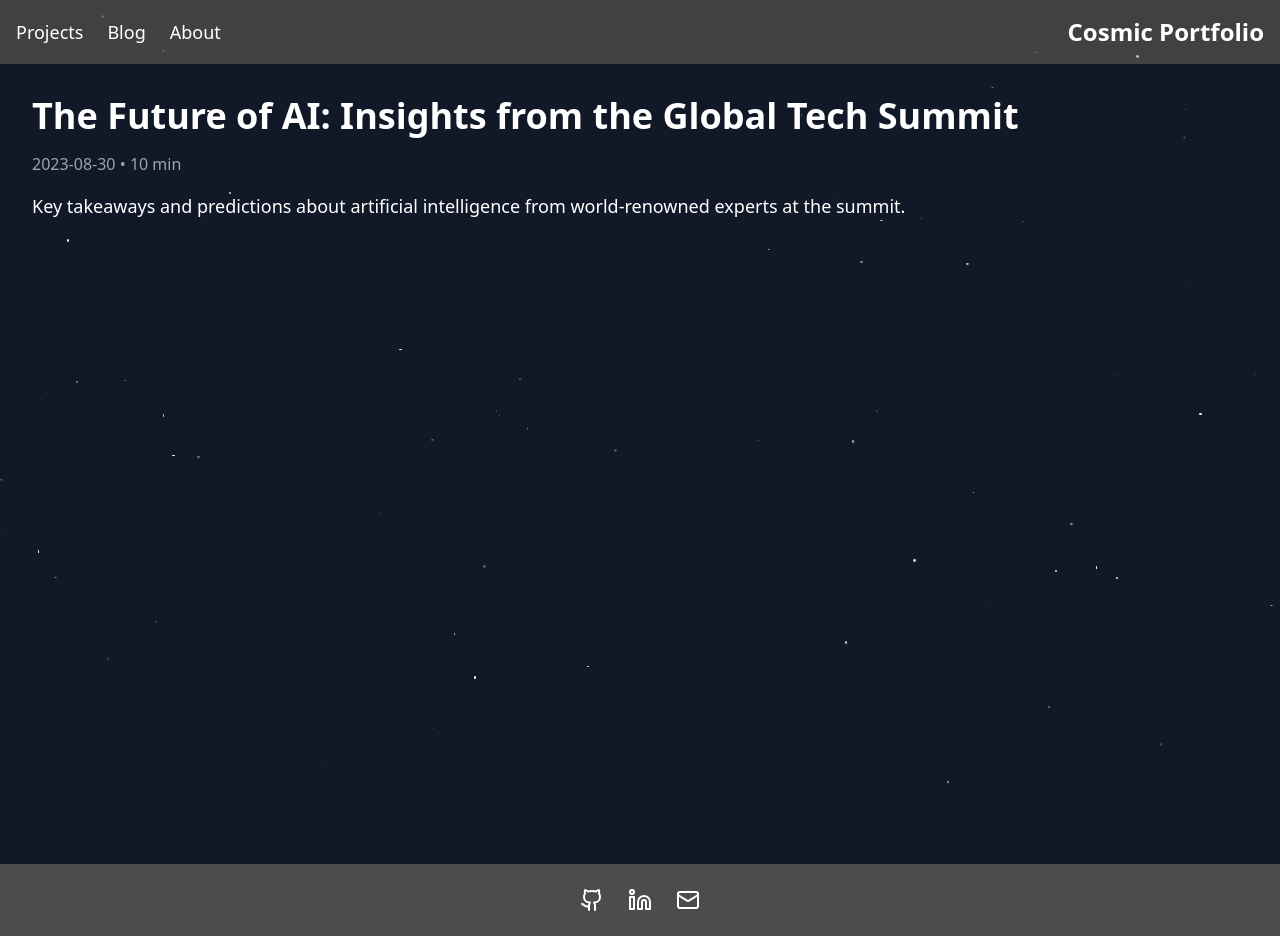
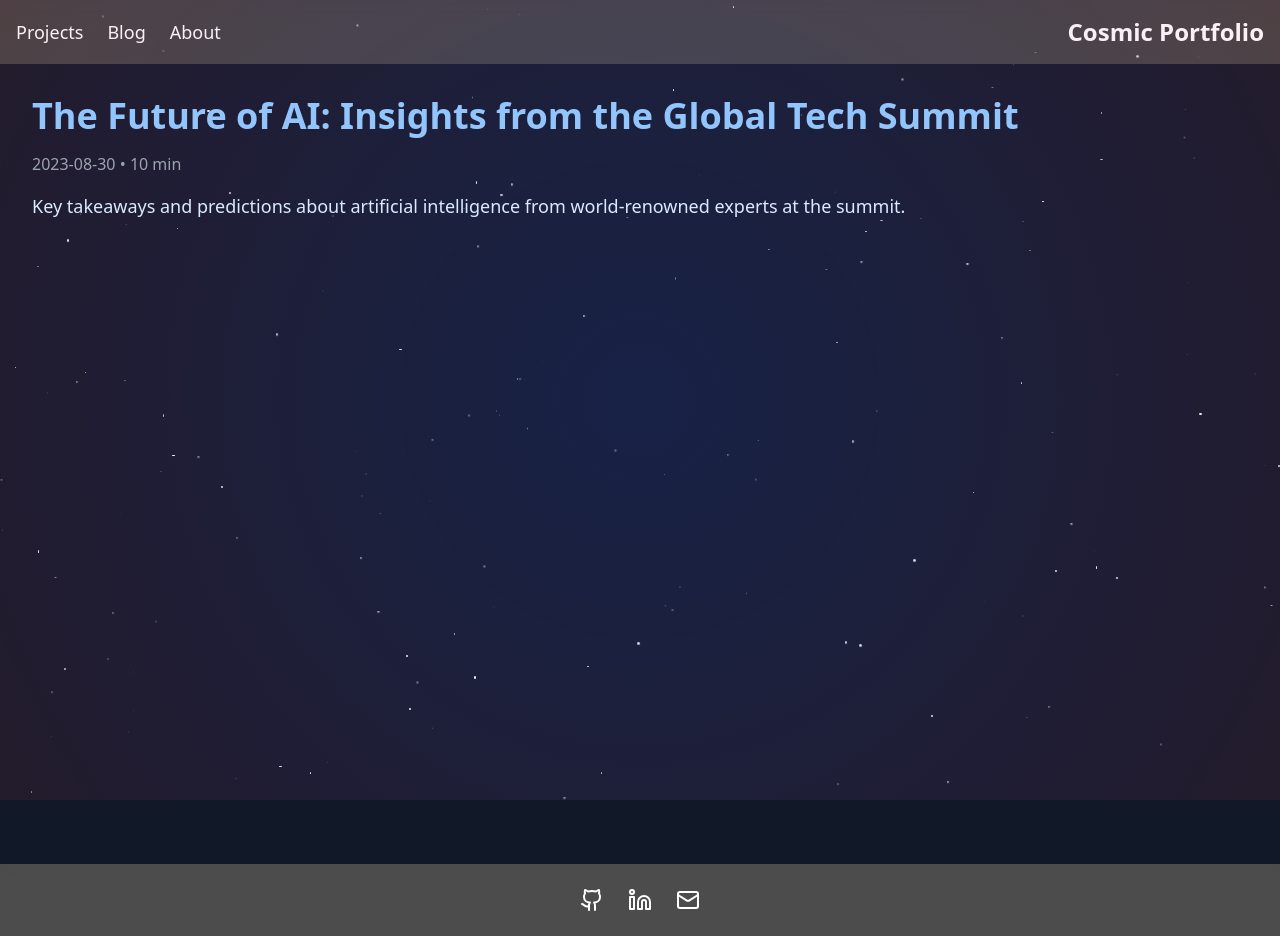
Before and after one commit to ksmit323/ksmit323.github.io, a Next.js app: page /blog/ai-future-insights in a window 1280 px wide. Built offline with nearby package versions, Linux system fonts and the light colour scheme.

Commit message:
update blog page

```diff
--- /dev/null
+++ b/src/app/blog/[slug]/BlogPostClient.tsx
@@ -0,0 +1,83 @@
+'use client';
+
+import { motion } from 'framer-motion';
+import { BlogPost } from './page';
+
+const BlogPostClient = ({ post }: { post: BlogPost }) => {
+  return (
+    <div className="min-h-screen bg-gray-900 text-white p-8 relative overflow-hidden">
+      <motion.div
+        initial={{ opacity: 0, y: 20 }}
+        animate={{ opacity: 1, y: 0 }}
+        transition={{ duration: 0.5 }}
+        className="relative z-10"
+      >
+        <h1 className="text-4xl font-bold mb-4 text-blue-300">{post.title}</h1>
+        <div className="text-gray-400 mb-4">
+          <span>{post.date}</span> • <span>{post.readTime}</span>
+        </div>
+        <p className="text-lg text-blue-100">{post.excerpt}</p>
+        {/* add blog content here */}
+      </motion.div>
+      <CosmicBackground />
+    </div>
+  );
+};
+
+const CosmicBackground = () => {
+  return (
+    <>
+      <StarField />
+      <Nebula />
+    </>
+  );
+};
+
+const StarField = () => {
+  return (
+    <div className="fixed inset-0 pointer-events-none">
+      {[...Array(200)].map((_, i) => (
+        <motion.div
+          key={i}
+          className="absolute bg-white rounded-full"
+          style={{
+            width: Math.random() * 2 + 1 + 'px',
+            height: Math.random() * 2 + 1 + 'px',
+            top: Math.random() * 100 + '%',
+            left: Math.random() * 100 + '%',
+          }}
+          animate={{
+            opacity: [0, 1, 0],
+            scale: [0, 1, 0],
+          }}
+          transition={{
+            duration: Math.random() * 3 + 2,
+            repeat: Infinity,
+            repeatType: 'loop',
+          }}
+        />
+      ))}
+    </div>
+  );
+};
+
+const Nebula = () => {
+  return (
+    <motion.div
+      className="fixed inset-0 pointer-events-none"
+      style={{
+        background: 'radial-gradient(circle, rgba(63,94,251,0.2) 0%, rgba(252,70,107,0.1) 100%)',
+      }}
+      animate={{
+        opacity: [0.5, 0.8, 0.5],
+      }}
+      transition={{
+        duration: 10,
+        repeat: Infinity,
+        repeatType: 'reverse',
+      }}
+    />
+  );
+};
+
+export default BlogPostClient;
--- a/src/app/blog/[slug]/page.tsx
+++ b/src/app/blog/[slug]/page.tsx
@@ -1,61 +1,34 @@
-'use client';
+// File: src/app/blog/[slug]/page.tsx
+import { blogPosts } from '@/data/blogPosts';
+import BlogPostClient from './BlogPostClient';
 
-import { useParams } from 'next/navigation';
-import { blogPosts } from '@/data/blogPosts';
-import { motion } from 'framer-motion';
-
-
-export default function BlogPost() {
-    const params = useParams();
-    const slug = params.slug as string;
-
-    const post = blogPosts.find(post => post.slug === slug);
-
-    if (!post) return <div>Post not found</div>;
-
-    return (
-        <div className="min-h-screen bg-gray-900 text-white p-8 relative overflow-hidden">
-            <motion.div
-                initial={{ opacity: 0, y: 20 }}
-                animate={{ opacity: 1, y: 0 }}
-                transition={{ duration: 0.5 }}
-            >
-                <h1 className="text-4xl font-bold mb-4">{post.title}</h1>
-                <div className="text-gray-400 mb-4">
-                    <span>{post.date}</span> • <span>{post.readTime}</span>
-                </div>
-                <p className="text-lg">{post.excerpt}</p>
-                { /* add blog content here */ }
-            </motion.div>
-            <StarField />
-        </div>
-    );
+// Define the structure of a blog post
+export interface BlogPost {
+  slug: string;
+  title: string;
+  date: string;
+  readTime: string;
+  excerpt: string;
 }
 
-const StarField = () => {
-    return (
-        <div className="fixed inset-0 pointer-events-none">
-            {[...Array(100)].map((_, i) => (
-                <motion.div
-                    key={i}
-                    className="absolute bg-white rounded-full"
-                    style={{
-                        width: Math.random() * 2 + 1 + 'px',
-                        height: Math.random() * 2 + 1 + 'px',
-                        top: Math.random() * 100 + '%',
-                        left: Math.random() * 100 + '%',
-                    }}
-                    animate={{
-                        opacity: [0, 1, 0],
-                        scale: [0, 1, 0],
-                    }}
-                    transition={{
-                        duration: Math.random() * 3 + 2,
-                        repeat: Infinity,
-                        repeatType: 'loop',
-                    }}
-                />
-            ))}
-        </div>
-    );
-};
+export async function generateStaticParams() {
+  return blogPosts.map((post) => ({
+    slug: post.slug,
+  }));
+}
+
+async function getPost(slug: string): Promise<BlogPost | undefined> {
+  // In a real application, you might fetch this data from an API
+  return blogPosts.find((post) => post.slug === slug);
+}
+
+export default async function BlogPostPage({ params }: { params: { slug: string } }) {
+  const post = await getPost(params.slug);
+
+  if (!post) {
+    // You might want to handle this case differently, perhaps by redirecting to a 404 page
+    return <div>Post not found</div>;
+  }
+
+  return <BlogPostClient post={post} />;
+}
```
